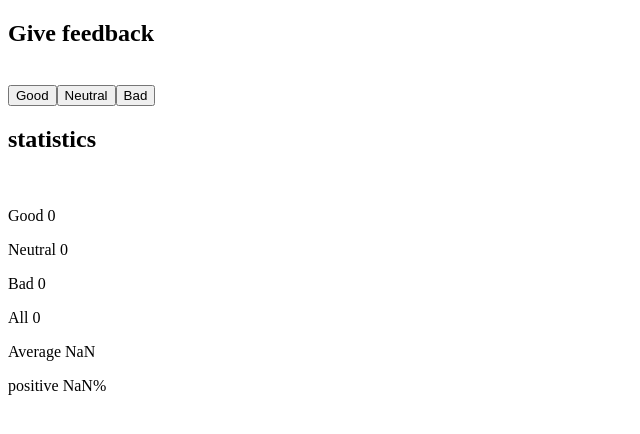
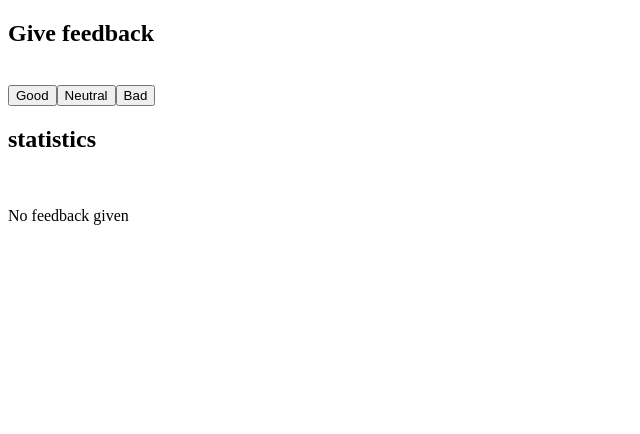
Before and after one commit to JosueFidelis/FullStack-hy, a React (Create React App) app in the folder part1/exercise/part1-exercise/: page / in a window 1280 px wide. Shown: the top 434 px of the page, without its empty margins (0-640 px from the left). Built offline with nearby package versions, Linux system fonts and the light colour scheme; the HTML template or start-up script is replaced by a standard one.

Commit message:
exercise 1.9, exercise 1.8 skipped because the requirements were already satisfied

```diff
--- a/part1/exercise/part1-exercise/src/App.js
+++ b/part1/exercise/part1-exercise/src/App.js
@@ -22,6 +22,9 @@ function FeedbackButtons(props) {
 
 function Feedbacks({ goodFeedbacks, neutralFeedbacks, badFeedbacks }) {
   let allFeedbacks = badFeedbacks + neutralFeedbacks + goodFeedbacks;
+  if (allFeedbacks === 0) {
+    return <p>No feedback given</p>
+  }
   return (
     <>
       <p>Good {goodFeedbacks}</p>
```
